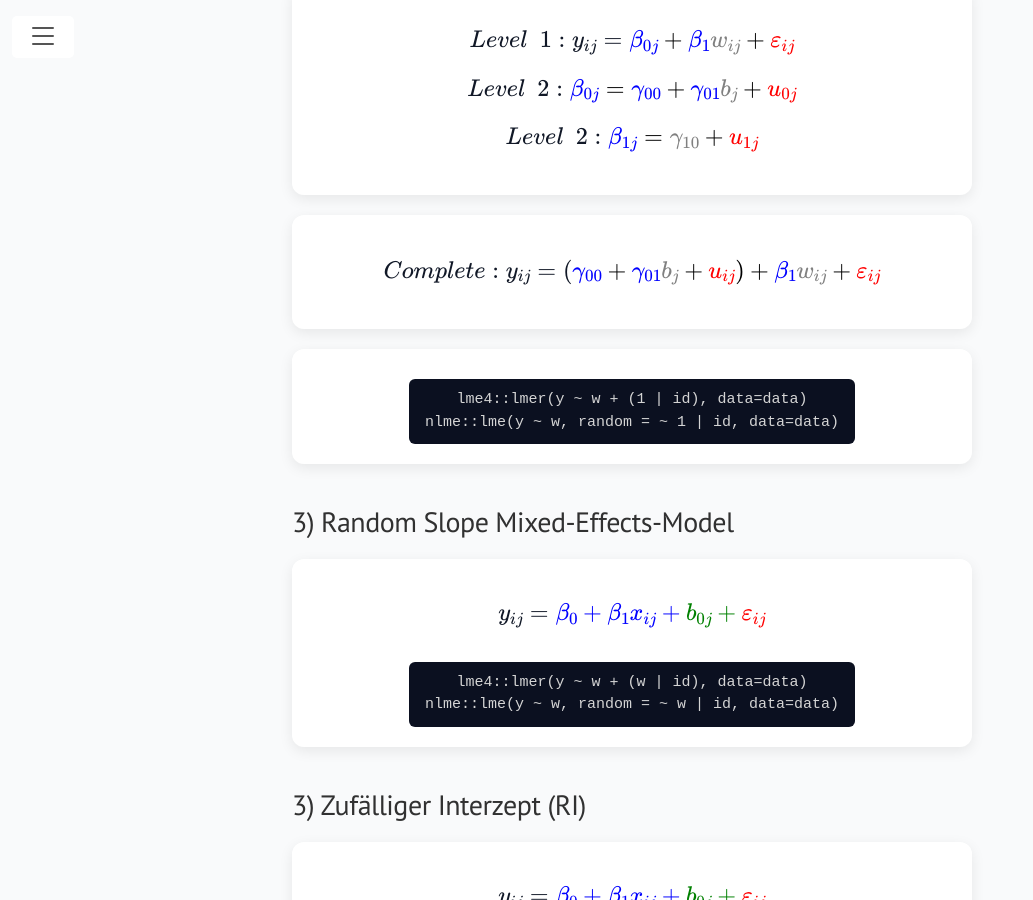
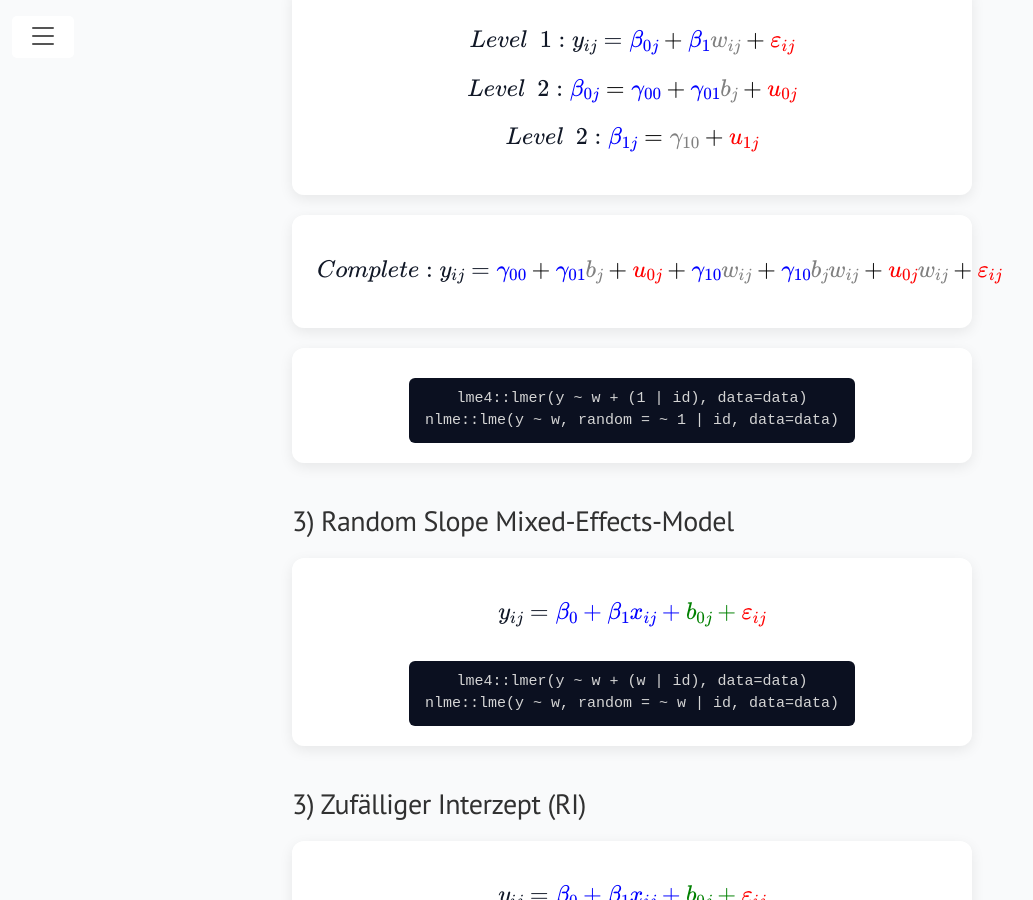
Before and after one commit to lennartseizer/ild, a Jekyll site: the page built from 9.html, in a window 1280 px wide and 900 px high, scrolled down 668 px. Shown: the whole window, without its empty margins (8-1041 px from the left). Built offline with Jekyll 4.4.1, drawn with Linux system fonts in a browser that asks for light colours.

Commit message:
Update 9.html

```diff
--- a/9.html
+++ b/9.html
@@ -131,8 +131,8 @@
     <div class="card">
       $$
       Complete: y_{ij}
-      = (\color{blue}\gamma_{00}\color{black}+\color{blue}\gamma_{01}\color{gray}{b_{j}}\color{black}+\color{red}{u_{ij}}\color{black})
-      \color{black}+ \color{blue}\beta_{1}\color{gray}w_{ij}
+      = \color{blue}\gamma_{00}\color{black}+\color{blue}\gamma_{01}\color{gray}{b_{j}}\color{black}+\color{red}{u_{0j}}
+      \color{black}+\color{blue}\gamma_{10}\color{gray}w_{ij} \color{black}+\color{blue}\gamma_{10}\color{gray}b_{j}\color{gray}w_{ij} \color{black}+\color{red}{u_{0j}}\color{gray}w_{ij}
       \color{black}+ \color{red}\varepsilon_{ij}
       $$
     </div>
```
